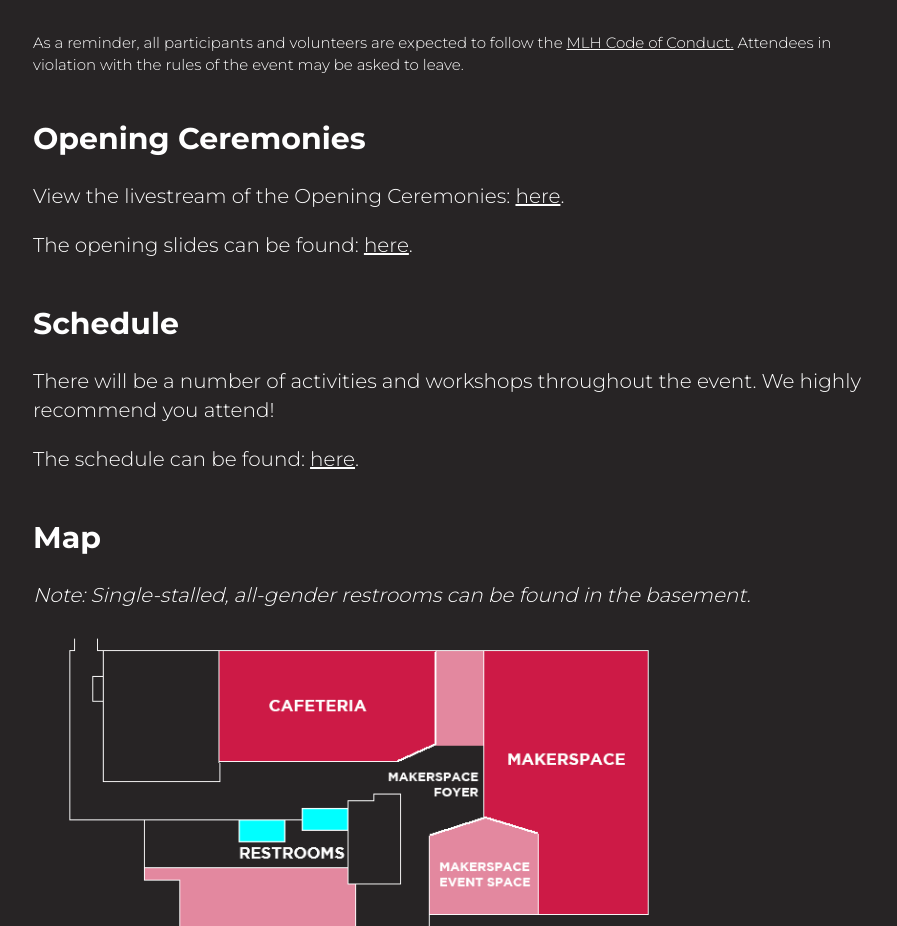
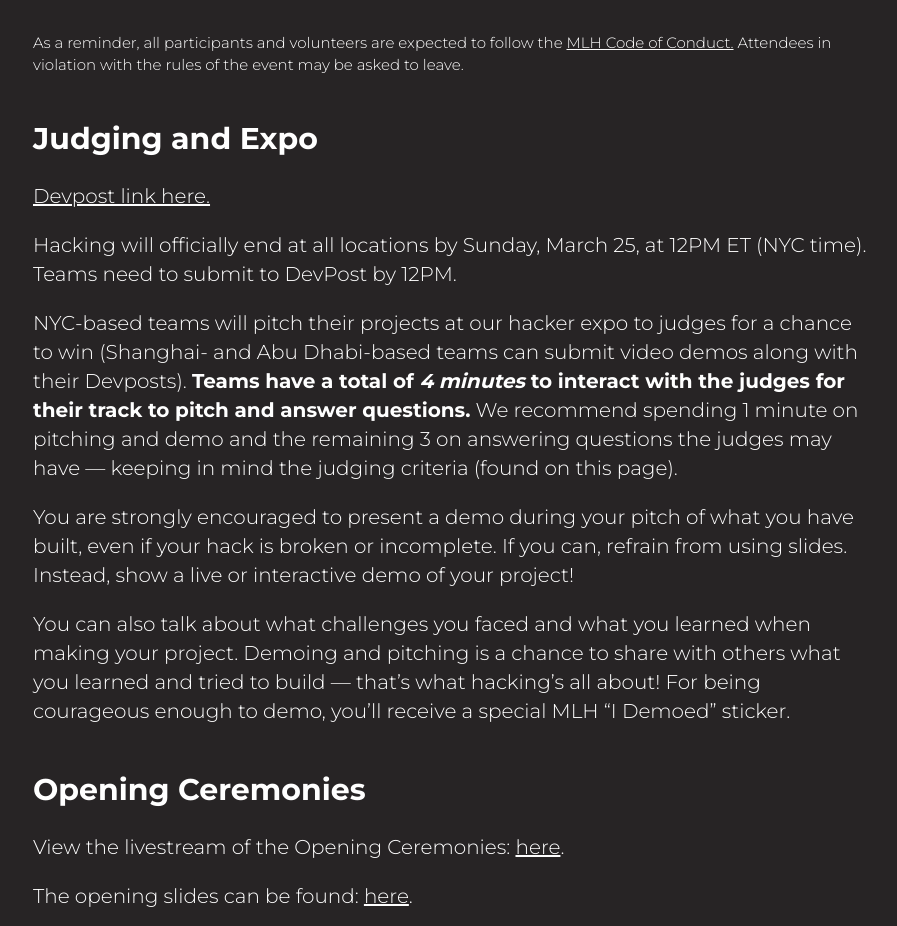
Before and after one commit to hacknyu/website-2018, a plain HTML site: page dayof.html in a window 1280 px wide. Shown: the part 407-1333 px from the top of the page, without its empty margins (187-1084 px from the left). Drawn offline with Linux system fonts and the light colour scheme.

Commit message:
added judging rules

```diff
--- a/dayof.html
+++ b/dayof.html
@@ -63,6 +63,15 @@
 
         <p>If you ever need help during the event, please ask any of our volunteers, organizers, or public safety staff.</p>
         <p class="info-line" style="font-size: 0.75em; padding-top: 1em;">As a reminder, all participants and volunteers are expected to follow the <a href="https://static.mlh.io/docs/mlh-code-of-conduct.pdf">MLH Code of Conduct.</a> Attendees in violation with the rules of the event may be asked to leave.</p>
+
+        <h2>Judging and Expo</h2>
+        <p><a href="https://hacknyu2018.devpost.com/">Devpost link here.</a></p>
+        <p>Hacking will officially end at all locations by Sunday, March 25, at 12PM ET (NYC time). Teams need to submit to DevPost by 12PM.</p>
+        <p>NYC-based teams will pitch their projects at our hacker expo to judges for a chance to win (Shanghai- and Abu Dhabi-based teams can submit video demos along with their Devposts). <strong>Teams have a total of <em>4 minutes</em> to interact with the judges for their track to pitch and answer questions.</strong> We recommend spending 1 minute on pitching and demo and the remaining 3 on answering questions the judges may have — keeping in mind the judging criteria (found on this page).</p>
+
+        <p>You are strongly encouraged to present a demo during your pitch of what you have built, even if your hack is broken or incomplete. If you can, refrain from using slides. Instead, show a live or interactive demo of your project!</p>
+
+        <p>You can also talk about what challenges you faced and what you learned when making your project. Demoing and pitching is a chance to share with others what you learned and tried to build — that’s what hacking’s all about! For being courageous enough to demo, you’ll receive a special MLH “I Demoed” sticker.</p>
 
         <h2>Opening Ceremonies</h2>
         <p>View the livestream of the Opening Ceremonies: <a href="https://www.youtube.com/watch?v=WL6k0-5r4yI">here</a>.</p>
```
